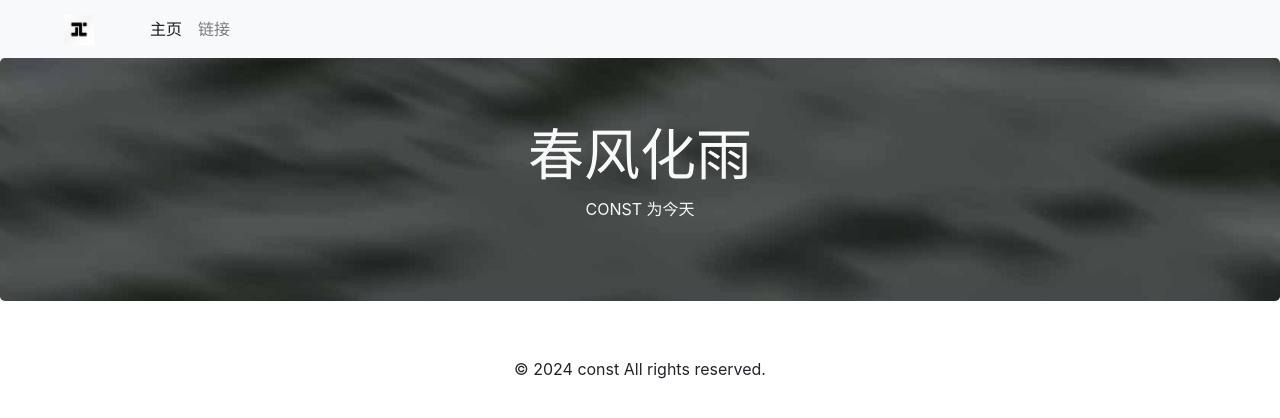
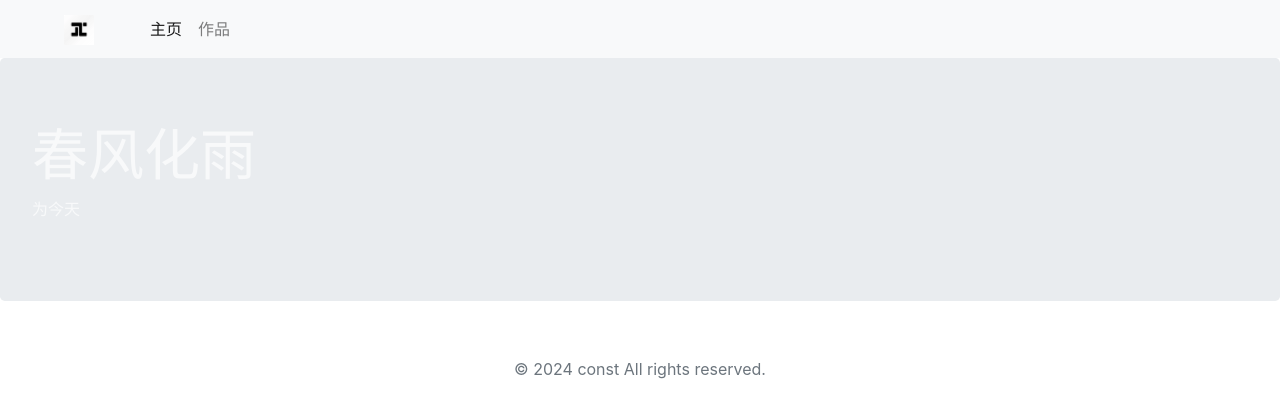
Before and after one commit to cons8/cons8.github.io, a plain HTML site: page index.html in a window 1280 px wide. Drawn offline with nearby package versions, Linux system fonts and the light colour scheme.

Commit message:
Add files via upload

```diff
--- a/index.html
+++ b/index.html
@@ -1,12 +1,15 @@
 <!DOCTYPE html>
 <html lang="zh-CN">
+
 <head>
   <meta charset="UTF-8">
   <meta name="viewport" content="width=device-width, initial-scale=1.0">
   <title>ConstWeb</title>
-    <link rel="stylesheet" href="https://cdn.jsdelivr.net/npm/bootstrap@4.6.2/dist/css/bootstrap.min.css" integrity="sha384-xOolHFLEh07PJGoPkLv1IbcEPTNtaed2xpHsD9ESMhqIYd0nLMwNLD69Npy4HI+N" crossorigin="anonymous">
+  <link rel="stylesheet" href="https://cdn.jsdelivr.net/npm/bootstrap@4.6.2/dist/css/bootstrap.min.css"
+    integrity="sha384-xOolHFLEh07PJGoPkLv1IbcEPTNtaed2xpHsD9ESMhqIYd0nLMwNLD69Npy4HI+N" crossorigin="anonymous">
   <link rel="stylesheet" href="/css/style.css">
 </head>
+
 <body>
   <div>
 
@@ -15,7 +18,8 @@
     <a class="navbar-brand mx-5" href="#">
       <img src="./src/logo.webp" width="30" height="30" alt="">
     </a>
-        <button class="navbar-toggler" type="button" data-toggle="collapse" data-target="#navbarSupportedContent" aria-controls="navbarSupportedContent" aria-expanded="false" aria-label="Toggle navigation">
+    <button class="navbar-toggler" type="button" data-toggle="collapse" data-target="#navbarSupportedContent"
+      aria-controls="navbarSupportedContent" aria-expanded="false" aria-label="Toggle navigation">
       <span class="navbar-toggler-icon"></span>
     </button>
 
@@ -25,23 +29,24 @@
           <a class="nav-link" href="#">主页 <span class="sr-only">(current)</span></a>
         </li>
         <li class="nav-item">
-              <a class="nav-link" href="#">链接</a>
+          <a class="nav-link" href="#">作品</a>
         </li>
       </ul>
     </div>
   </nav>
 
-      <div class="jumbotron d-flex align-items-center justify-content-center flex-column bg-spring">
+  <div class="jumbotron hero-section flex-column">
     <h2 class="display-4 text-light">春风化雨</h2>
-        <p class="text-light">CONST 为今天</p>
+    <p class="text-light">为今天</p>
   </div>
 
 
   <!-- 底部栏 -->
   <footer class="py-4">
-        <p class="text-center">&copy; 2024 const All rights reserved.</p>
+    <p class="text-center text-muted">&copy; 2024 const All rights reserved.</p>
   </footer>
   <script src="./js/jquery.js"></script>
   <script src="./js/bootstrap.js"></script>
 </body>
+
 </html>
```
Lines whose indentation alone changed are shown as unchanged.
